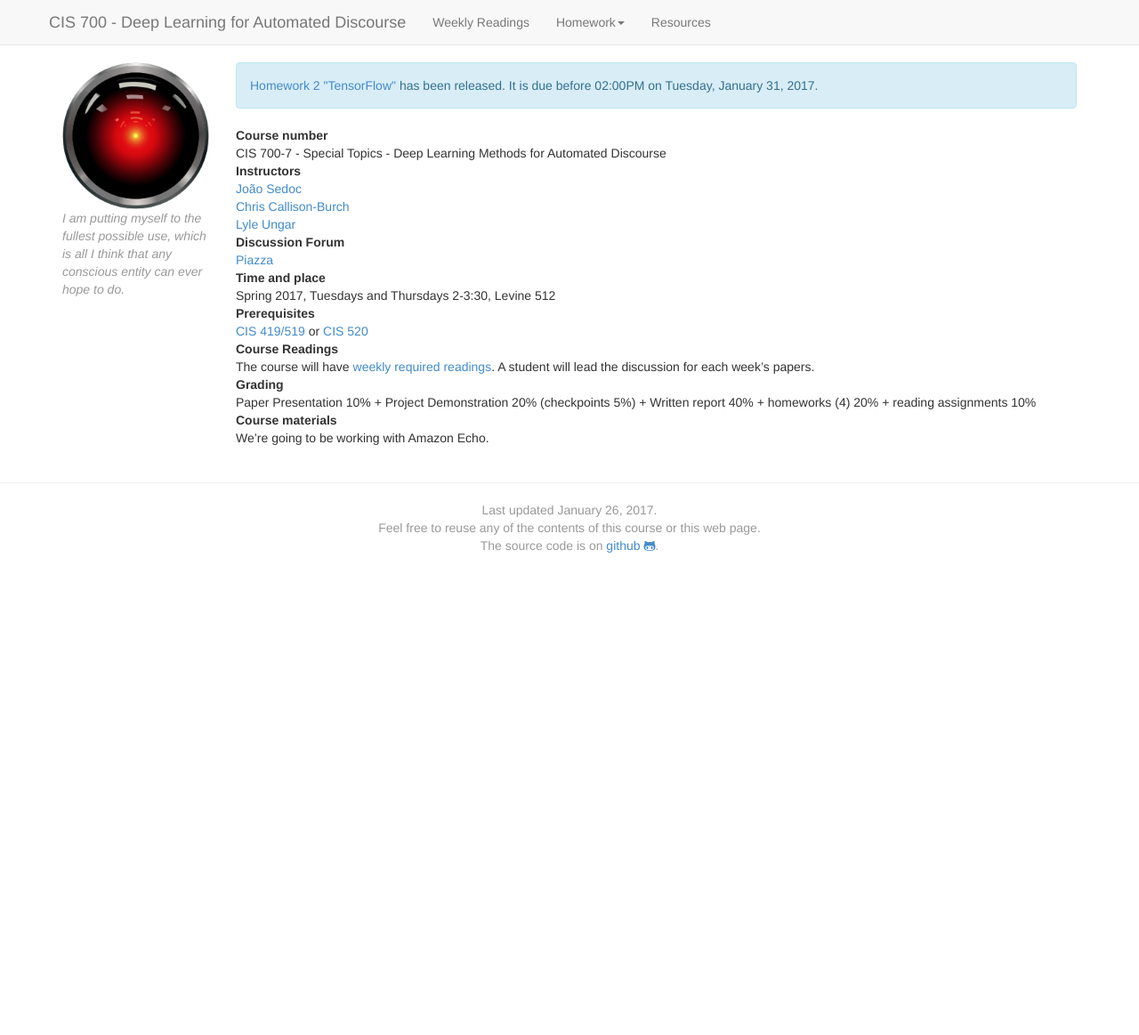
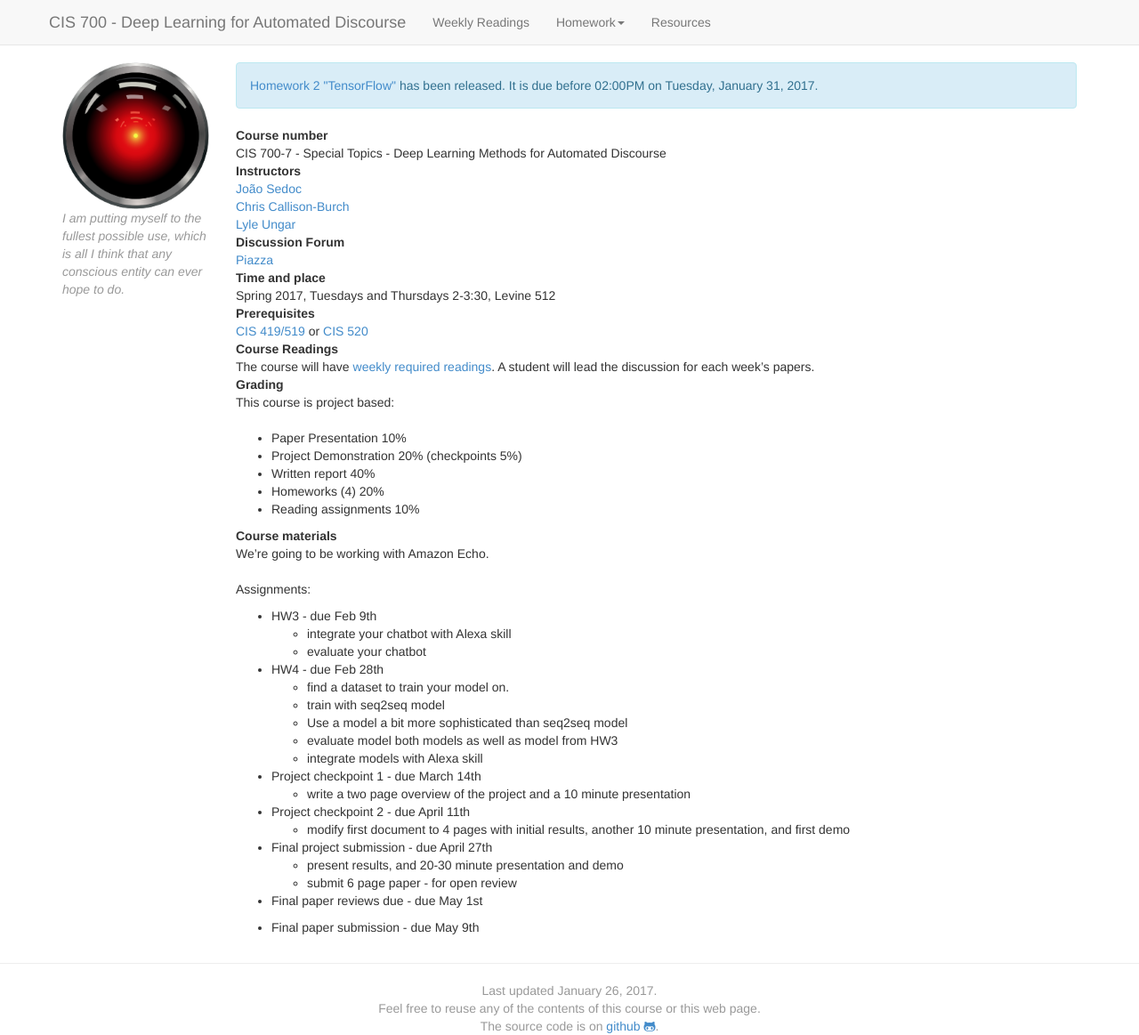
Before and after one commit to dialog-systems-class/dialog-systems-class.github.io, a Jekyll site: the page built from index.md, in a window 1280 px wide and 1163 px high. Shown: the whole window at 89% size. Built offline with Jekyll 4.4.1, drawn with Linux system fonts in a browser that asks for light colours; nearby versions of some CDN libraries.

Commit message:
I'm adding the homeworks to the main page. I'll ask CCB if there's a better place later.

```diff
--- a/index.md
+++ b/index.md
@@ -53,7 +53,39 @@ Course Readings
 : The course will have [weekly required readings](readings.html).  A student will lead the discussion for each week's papers.
 
 Grading
-: Paper Presentation 10% + Project Demonstration 20% (checkpoints 5%) + Written report 40% + homeworks (4) 20% + reading assignments 10%
+: This course is project based:
+
+* Paper Presentation 10%
+* Project Demonstration 20% (checkpoints 5%)
+* Written report 40%
+* Homeworks (4) 20%
+* Reading assignments 10%
 
 Course materials
 : We're going to be working with Amazon Echo.
+
+Assignments:
+* HW3 - due Feb 9th
+  * integrate your chatbot with Alexa skill
+  * evaluate your chatbot
+
+* HW4 - due Feb 28th
+  * find a dataset to train your model on.
+  * train with seq2seq model
+  * Use a model a bit more sophisticated than seq2seq model
+  * evaluate model both models as well as model from HW3
+  * integrate models with Alexa skill
+
+* Project checkpoint 1 - due March 14th
+  * write a two page overview of the project and a 10 minute presentation
+
+* Project checkpoint 2 - due April 11th
+   * modify first document to 4 pages with initial results, another 10 minute presentation, and first demo
+
+* Final project submission - due April 27th
+   * present results, and 20-30 minute presentation and demo
+   * submit 6 page paper - for open review
+
+* Final paper reviews due - due May 1st
+
+* Final paper submission - due May 9th
```
